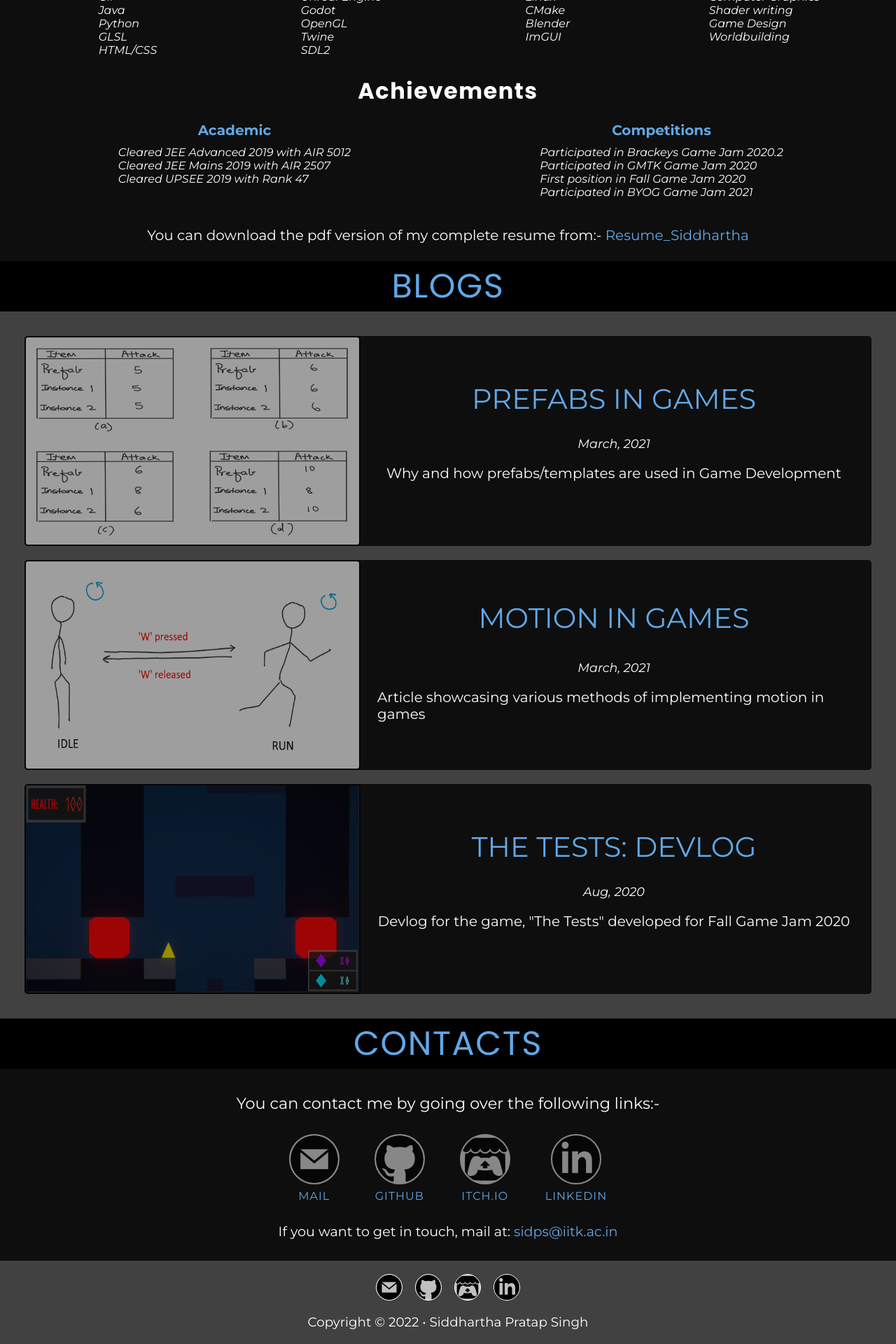
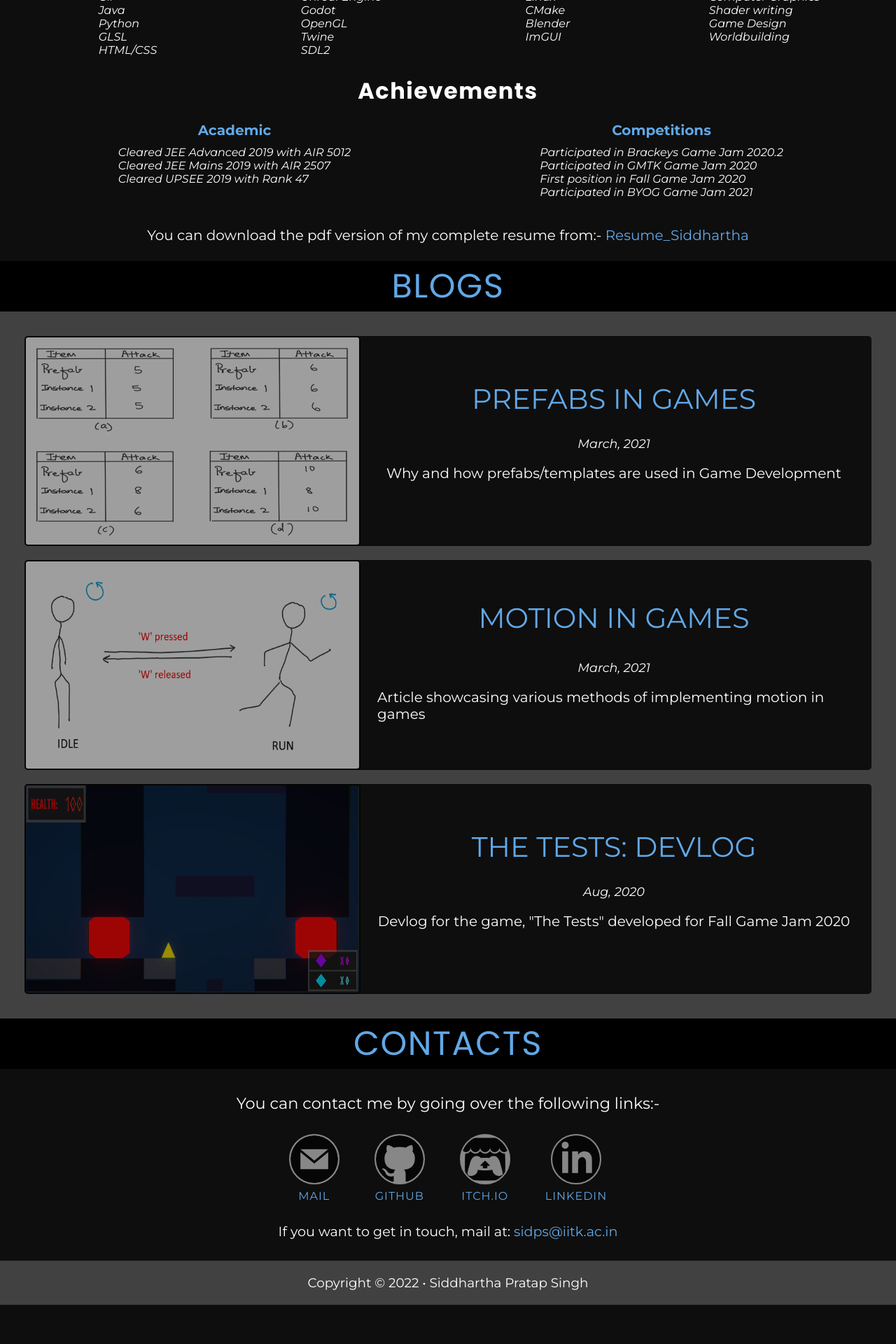
Before and after one commit to sps1112/sps1112.github.io, a Jekyll site: the page built from index.md, in a window 1280 px wide. Shown: the part 4209-6129 px from the top of the page at 70% size. Built offline with Jekyll 4.4.1, drawn with Linux system fonts in a browser that asks for light colours; after the commit the page ends 6073 px from its top, so only the background shows below that.

Commit message:
Update footer contact for home page

```diff
--- a/_includes/footer.html
+++ b/_includes/footer.html
@@ -1,6 +1,7 @@
 <div class="foot" id="footer">
   <div class="container">
     <div class="credits">
+      {% unless page.url=="/" %}
       <ul class="credits-list">
         {% for contact in site.data.contacts %}
         <li class="credits-link">
@@ -10,6 +11,7 @@
         </li>
         {% endfor %}
       </ul>
+      {% endunless %}
     </div>
 
     <div class="copyright">Copyright © 2022 • {{site.name}}</div>
```
Also changed, not shown: docs/tasks.md (+1 -1 lines).
